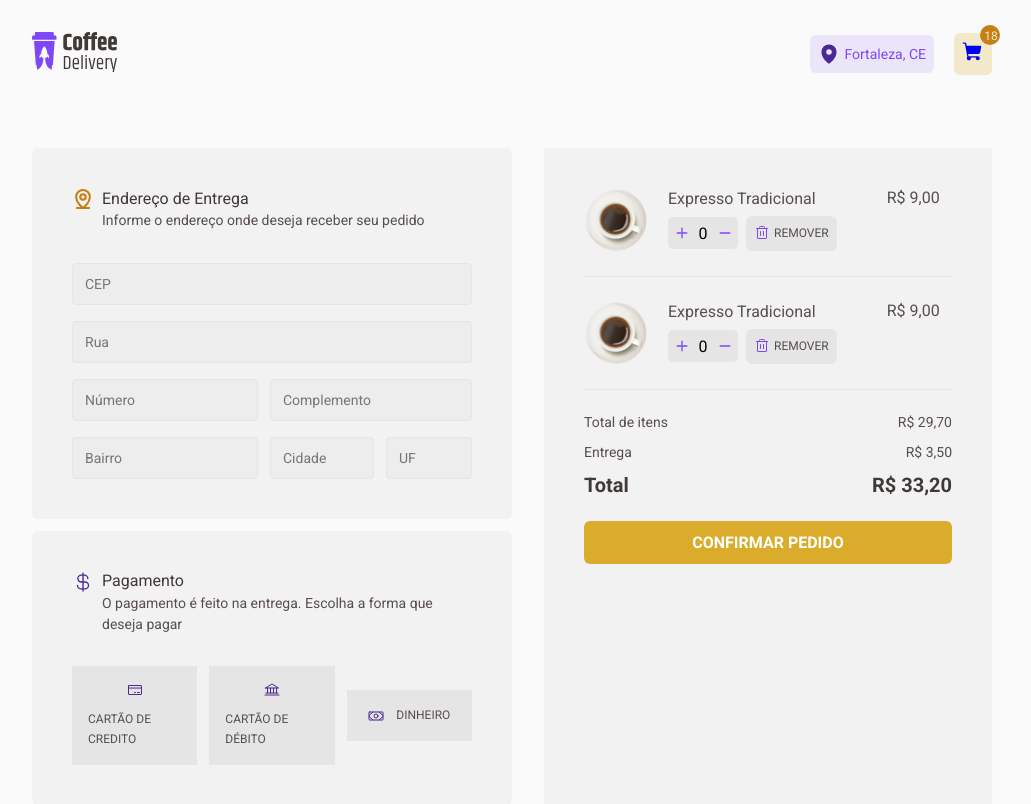
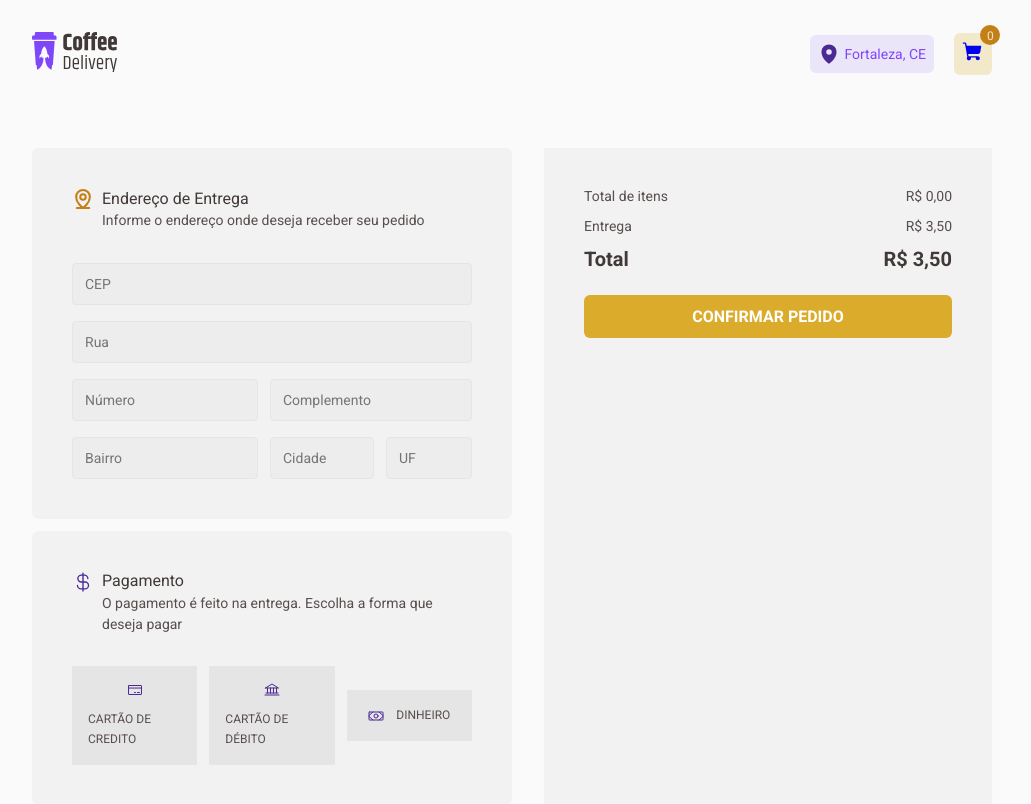
Before and after one commit to endersonlynhares/coffee-delivery, a React (Vite) app: page /checkout in a window 1280 px wide. Shown: the top 804 px of the page, without its empty margins (128-1159 px from the left). Built offline with nearby package versions, Linux system fonts and the light colour scheme.

Commit message:
applying context in projct

```diff
--- a/src/App.tsx
+++ b/src/App.tsx
@@ -3,11 +3,14 @@ import {GlobalStyles} from "./styles/global"
 
 import {light} from "./styles/themes/lightTheme"
 import { Router } from './routers'
+import { OrderContextProvider } from './contexts/OrderContext'
 
 function App() {
   return (
    <ThemeProvider theme={light}>
+    <OrderContextProvider>
       <Router />
+    </OrderContextProvider>
       <GlobalStyles />
    </ThemeProvider>
   )
--- a/src/components/Header/index.tsx
+++ b/src/components/Header/index.tsx
@@ -7,7 +7,13 @@ interface HeaderProps{
     totalAmount: number
 }
 
-export const Header = ({totalAmount}:HeaderProps) =>{
+import { useContext } from "react"
+import { OrderContext } from "../../contexts/OrderContext"
+
+export const Header = () =>{
+
+    const {getTotalAmountOrder} = useContext(OrderContext)
+
    return(
     <HeaderContainer>
         <header>
@@ -22,7 +28,7 @@ export const Header = ({totalAmount}:HeaderProps) =>{
                 <ButtonCart>
                     <Link to="/checkout">
                         <ShoppingCart size={22} weight="fill" />
-                        <span>{totalAmount}</span>
+                        <span>{getTotalAmountOrder()}</span>
                     </Link>
                 </ButtonCart>
             </div>
--- /dev/null
+++ b/src/contexts/OrderContext.tsx
@@ -0,0 +1,95 @@
+import { ReactNode, createContext, useState } from "react";
+
+
+interface Coffee {
+  id: string,
+  title: string,
+  tags: string[],
+  description: string,
+  srcImg: string,
+  price: string,
+  amount: number
+}
+
+interface Order{
+  id: Date | null,
+  coffee: Coffee[]
+}
+
+interface OrderContextType {
+  order: Order | null,
+  coffee: Coffee[] | null
+  getTotalAmountOrder: () => number,
+  getTotalAmountPrice: () => number
+  addCoffee: (coffeeProps: Coffee, amount: number) => void
+}
+
+interface OrderContextProviderProps {
+  children: ReactNode
+}
+
+
+export const OrderContext = createContext({} as OrderContextType)
+
+
+export const OrderContextProvider = ({ children }: OrderContextProviderProps) => {
+  const [coffee, setCoffee] = useState<Coffee[]>([])
+
+  const [order, setOrder] = useState<Order>({
+    id: null,
+    coffee: []
+  })
+
+  function addCoffee(coffeeSelected: Coffee, newAmount: number){
+    if(coffee.find(coffee => coffee.id == coffeeSelected.id)){
+
+      const coffeeIndex = coffee.findIndex((coffee) => {
+        return coffee.id == coffeeSelected.id;
+      });
+
+      const tempCoffee = [...coffee]
+      tempCoffee[coffeeIndex].amount += newAmount
+
+      setCoffee(tempCoffee)
+    }else{
+      setCoffee([...coffee, {...coffeeSelected, amount: newAmount}])
+    }
+
+  }
+
+  function getTotalAmountOrder(){
+    const getTotal = (total: number, item: Coffee) =>{
+      return total + item.amount
+    }
+    const totalAmount = coffee.reduce(getTotal, 0)
+
+    return totalAmount
+  }
+
+  function getTotalAmountPrice(){
+    const getTotalPrice = (total: number, item: Coffee) =>{
+      return total + (parseFloat(item.price) * item.amount )
+    }
+    const totalPrice = coffee.reduce(getTotalPrice, 0)
+
+    return totalPrice
+  }
+
+  // function addNewCoffeeInOrder(){
+  //   setOrder(state => {
+  //     return(
+  //       {
+  //         id: state.id,
+  //         coffee: [...coffee]
+  //       }
+  //     )
+  //   })
+  // }
+
+  console.log(coffee)
+  return (
+    <OrderContext.Provider value={{order, getTotalAmountOrder, addCoffee, coffee, getTotalAmountPrice}}>
+      {children}
+    </OrderContext.Provider>
+  )
+}
--- a/src/pages/Checkout/components/CardSelected/index.tsx
+++ b/src/pages/Checkout/components/CardSelected/index.tsx
@@ -1,19 +1,31 @@
-import { useState } from "react"
 import { CardContainer, InfoCard, DetailsCard, CountButton, ButtonDelete, CountButtonContainer} from "./styles"
 import { Minus, Plus, Trash } from "phosphor-react"
-import Coffee from "../../../../assets/coffee-images/arabe.png"
 
-export const CardSelected = () => {
+interface Coffee{
+    id: string,
+    title: string,
+    tags: string[],
+    description: string,
+    srcImg: string,
+    price: string,
+    amount: number
+}
+
+interface CardProps{
+    coffeeSelected: Coffee,
+}
+
+export const CardSelected = ({coffeeSelected}:CardProps) => {
     return(
         <CardContainer>
             <InfoCard>
-                <img src={Coffee} alt="" />
+                <img src={coffeeSelected.srcImg} alt="" />
                 <DetailsCard>
-                    <p>Expresso Tradicional</p>
+                    <p>{coffeeSelected.title}</p>
                     <div>
                         <CountButtonContainer>
                             <CountButton><Plus size={14} weight="bold" /></CountButton>
-                            <span>0</span>
+                            <span>{coffeeSelected.amount}</span>
                             <CountButton><Minus size={14} weight="bold" /></CountButton>
                         </CountButtonContainer>
                         <ButtonDelete>
@@ -22,7 +34,7 @@ export const CardSelected = () => {
                         </ButtonDelete>
                     </div>
                 </DetailsCard>
-                <span>R$ 9,00</span>
+                <span>R$ {coffeeSelected.price}</span>
             </InfoCard>
         </CardContainer>
     )
--- a/src/pages/Checkout/index.tsx
+++ b/src/pages/Checkout/index.tsx
@@ -1,13 +1,15 @@
 import { Bank, CreditCard, CurrencyDollar, MapPinLine, Money } from "phosphor-react"
 import { CheckoutContainer,FormContainer,InputCustomized, ButtonPayPreference, PayFormContainer,AddressFormContainer,HeaderCardAdress, HeaderCardPay, AddressForm,InforOrder, PayForm, ConfirmForm, ButtonConfirm} from "./styles"
-import { useState } from "react"
+import { useContext, useState } from "react"
 import { CardSelected } from "./components/CardSelected"
 import { useTheme } from "styled-components"
+import { OrderContext } from "../../contexts/OrderContext"
 
 export const Checkout = () => {
     const theme = useTheme()
 
     const [methodPay, setMethodPay] = useState("")
+    const { coffee, getTotalAmountPrice } = useContext(OrderContext)
 
     return (
         <CheckoutContainer>
@@ -66,12 +68,14 @@ export const Checkout = () => {
                 </PayForm>
             </PayFormContainer>
             <ConfirmForm>
-                <CardSelected />
-                <CardSelected />
+                {coffee && coffee.map(coffee => {
+                    return(<CardSelected key={coffee.id} coffeeSelected={coffee} />)
+                })}
+
                 <InforOrder>
                     <div>
                         <span>Total de itens</span>
-                        <span>R$ 29,70</span>
+                        <span>R$ {String(getTotalAmountPrice().toFixed(2)).replace(".", ",")}</span>
                     </div>
                     <div>
                         <span>Entrega</span>
@@ -79,7 +83,7 @@ export const Checkout = () => {
                     </div>
                     <div>
                         <span>Total</span>
-                        <span>R$ 33,20</span>
+                        <span>R$ {String((getTotalAmountPrice()+3.50).toFixed(2)).replace(".",",")}</span>
                     </div>
                 </InforOrder>
 
--- a/src/pages/Home/components/Card/index.tsx
+++ b/src/pages/Home/components/Card/index.tsx
@@ -1,6 +1,7 @@
-import { useState } from "react"
+import { useState, useContext } from "react"
 import { CardContainer, BuyCoffee, Tag, Tags, ButtonCart, Counter } from "./styles"
-import { MapPin, Minus, Plus, ShoppingCart } from "phosphor-react"
+import { Minus, Plus, ShoppingCart } from "phosphor-react"
+import {OrderContext} from "../../../../contexts/OrderContext"
 
 interface Coffee{
     id: string,
@@ -13,27 +14,33 @@ interface Coffee{
 }
 
 interface CardProps{
-    coffee: Coffee,
-    // order: Coffee[] | [],
-    // setOrder: any
+    coffeeProps: Coffee,
 }
 
-export const Card = ({coffee}:CardProps) => {
-
+export const Card = ({coffeeProps}:CardProps) => {
+    const { addCoffee } = useContext(OrderContext)
     const [amount, setAmount] = useState(0)
 
-    // const addToCart = () =>{
-    //     setOrder([...order, {...coffee, amount: amount}])
-    //     setAmount(0)
-    // }
+    const addToCart = () =>{
+        if(amount !== 0){
+            addCoffee(coffeeProps, amount)
+            setAmount(0)
+        }else{
+            alert('Informe um valor')
+        }
+    }
+
+    if(amount < 0){
+        setAmount(0)
+    }
 
     return (
         <CardContainer>
-            <img src={coffee.srcImg} alt="" />
+            <img src={coffeeProps.srcImg} alt="" />
 
             <Tags>
                 {
-                    coffee.tags.map(tag =>{
+                    coffeeProps.tags.map((tag: string) =>{
                         return(
                             <Tag key={tag}>{tag}</Tag>
                         )
@@ -41,13 +48,13 @@ export const Card = ({coffee}:CardProps) => {
                 }
             </Tags>
 
-            <h3>{coffee.title}</h3>
-            <p>{coffee.description}</p>
+            <h3>{coffeeProps.title}</h3>
+            <p>{coffeeProps.description}</p>
 
             <BuyCoffee>
 
                 <span>
-                    R$ <span>{coffee.price}</span>
+                    R$ <span>{coffeeProps.price}</span>
                 </span>
 
                 <Counter>
@@ -60,7 +67,7 @@ export const Card = ({coffee}:CardProps) => {
                     </button>
                 </Counter>
 
-                <ButtonCart>
+                <ButtonCart onClick={() => addToCart()}>
                     <ShoppingCart size={19} weight="fill" />
                 </ButtonCart>
 
--- a/src/pages/Home/index.tsx
+++ b/src/pages/Home/index.tsx
@@ -2,6 +2,8 @@ import { Card } from "./components/Card"
 import { Hero } from "./components/Hero"
 import { HomeContainer, CoffeeListContainer, CoffeeList, Tag } from "./styles"
 import coffees from "../../coffees"
+import { useContext } from "react"
+import { OrderContext } from "../../contexts/OrderContext"
 // import { useState } from "react"
 
 interface Coffee {
@@ -15,11 +17,7 @@ interface Coffee {
 }
 
 export const Home = () => {
-    // const getTotal = (total: number, item: Coffee) =>{
-    //     return total + item.amount
-    // }
-    // const [order, setOrder] = useState([])
-    // const totalAmount = order.reduce(getTotal, 0)
+
 
     return (
         <HomeContainer>
@@ -28,7 +26,7 @@ export const Home = () => {
                 <h2>Nossos cafés</h2>
                 <CoffeeList>
                     {
-                        coffees.map(coffee => <Card coffee={coffee} key={coffee.id} />)
+                        coffees.map(coffee => <Card coffeeProps={coffee} key={coffee.id} />)
                     }
                 </CoffeeList>
             </CoffeeListContainer>
--- a/src/pages/layouts/DefaultLayout.tsx
+++ b/src/pages/layouts/DefaultLayout.tsx
@@ -5,7 +5,7 @@ import {LayoutContainer} from "./styles"
 export const DefaultLayout = () =>{
     return(
         <LayoutContainer>
-            <Header totalAmount={18} />
+            <Header />
             <Outlet />
         </LayoutContainer>
     )
```
